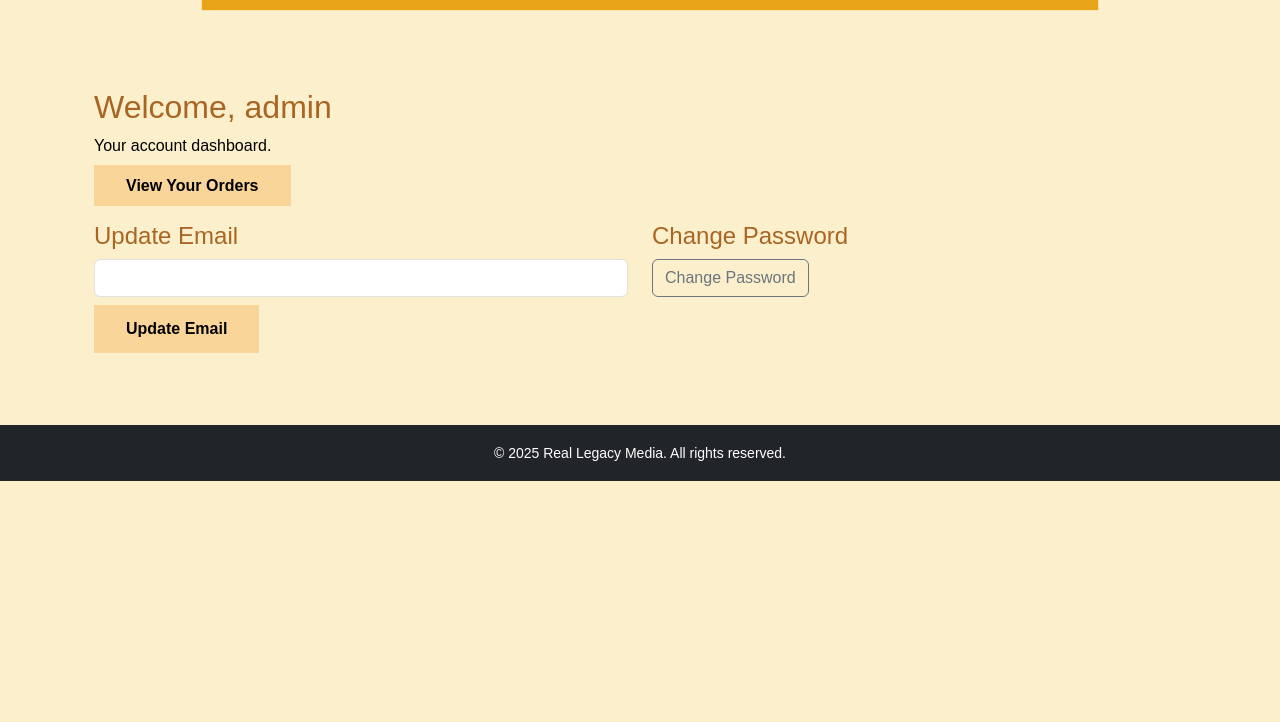
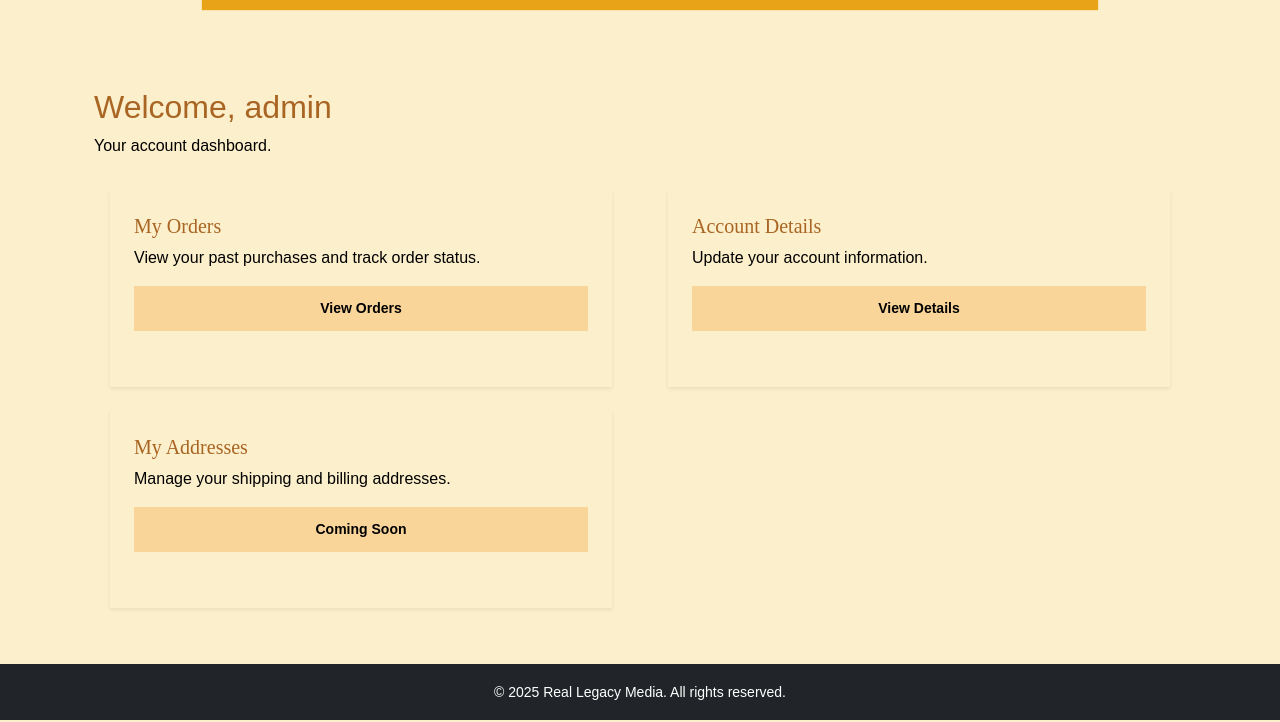
Before and after one commit to TylerRTDev/CI-MSProject4, a Django app: page /accounts/profile/ in a window 1280 px wide. Shown: the part 78-800 px from the top of the page. Run offline with Django 5.2, Linux system fonts and the light colour scheme; a user stored in the database is signed in; some web fonts are replaced.

Commit message:
Update: Re-design initial profile dashboard for users for cleaner aesthtic.

```diff
--- a/templates/accounts/profile.html
+++ b/templates/accounts/profile.html
@@ -1,11 +1,10 @@
 {% extends 'base.html' %}
 {% block content %}
 <div class="container py-5">
-    <h2>Welcome, {{ user.username }}</h2>
+    <h2>Welcome, {{ user.username|default:user.username }}</h2>
     <p>Your account dashboard.</p>
-    <a class="btn-retro" href="{% url 'accounts:order_history' %}">View Your Orders</a>
 
-    <div class="row mt-4">
+    {% comment %} <div class="row mt-4">
         <div class="col-md-6">
           <h4>Update Email</h4>
           <form method="post" action="{% url 'accounts:update_email' %}">
@@ -19,6 +18,37 @@
           <h4>Change Password</h4>
           <a href="{% url 'accounts:change_password' %}" class="btn btn-outline-secondary">Change Password</a>
         </div>
+    </div> {% endcomment %}
+
+  <div class="row g-4">
+    <!-- My Orders -->
+    <div class="col-md-6">
+      <div class="card p-4 shadow-sm h-100">
+        <h5 class="card-title">My Orders</h5>
+        <p class="card-text">View your past purchases and track order status.</p>
+        <a href="{% url 'accounts:order_history' %}" class="btn btn-retro btn-sm">View Orders</a>
+      </div>
+    </div>
+
+    <!-- Account Details -->
+    <div class="col-md-6">
+      <div class="card p-4 shadow-sm h-100">
+        <h5 class="card-title">Account Details</h5>
+        <p class="card-text">Update your account information.</p>
+        <a href="" class="btn btn-retro btn-sm">View Details</a>
+        </form>
+      </div>
+    </div>
+
+    <!-- Addresses -->
+    <div class="col-md-6">
+      <div class="card p-4 shadow-sm h-100">
+        <h5 class="card-title">My Addresses</h5>
+        <p class="card-text">Manage your shipping and billing addresses.</p>
+        <a href="#" class="btn btn-retro btn-sm">Coming Soon</a>
+      </div>
+    </div>
+
   </div>
 </div>
 {% endblock %}
```
Also changed, not shown: accounts/forms.py (added), db.sqlite3. Lines whose indentation alone changed are shown as unchanged.
